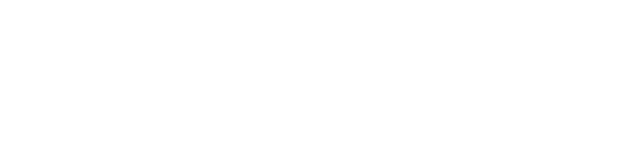
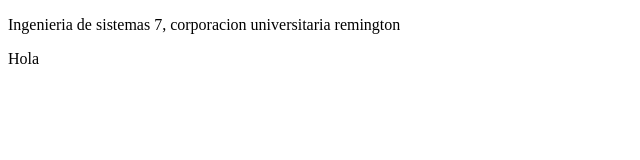
Before and after one commit to calderonyesid/evidencia-, a plain HTML site: page index.html in a window 1280 px wide. Shown: the whole page, without its empty margins (0-640 px from the left). Drawn offline with Linux system fonts and the light colour scheme.

Commit message:
Agregado div

```diff
--- a/index.html
+++ b/index.html
@@ -7,5 +7,16 @@
 </head>
 <body>
 
+    <!-- div contenedor 1 -->
+
+    <div class="container">
+        <div class="row">
+
+            <p> Ingenieria de sistemas 7, corporacion universitaria remington</p>
+            <p> Hola</p>
+        </div>
+
+    </div>
+
 </body>
 </html>
```
